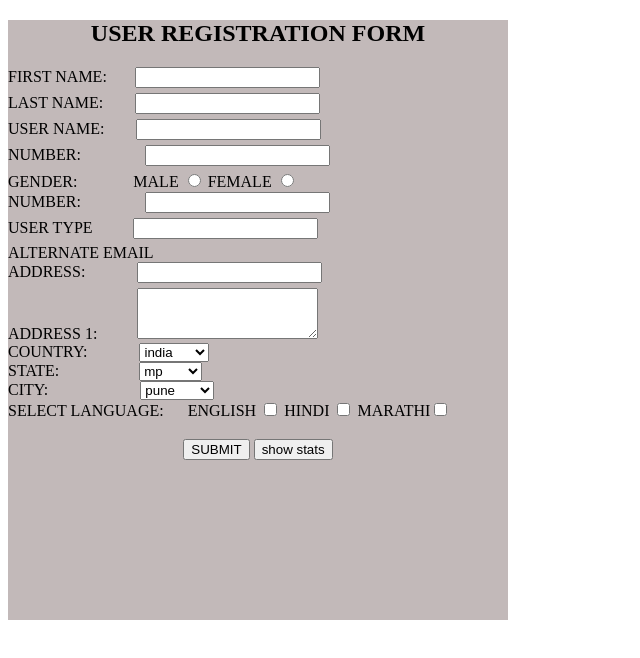
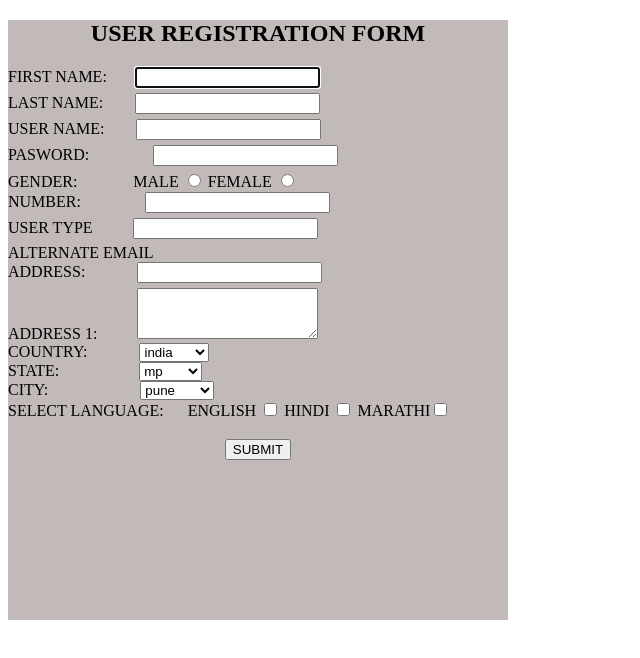
Before and after one commit to Gargi100/hashmap, a plain HTML site: page js_assignment1/1not.html in a window 1280 px wide. Shown: the whole page, without its empty margins (0-640 px from the left). Drawn offline with Linux system fonts and the light colour scheme.

Commit message:
Update 1not.html

```diff
--- a/js_assignment1/1not.html
+++ b/js_assignment1/1not.html
@@ -24,15 +24,15 @@
             <h2>USER REGISTRATION FORM</h2>
         </center>
         FIRST NAME: &emsp;&nbsp;
-        <input type="text" name="first" id="" class="txt" required><br>
+        <input type="text" name="first" id="" class="txt" required autofocus><br>
         LAST NAME: &emsp;&nbsp;&nbsp;
         <input type="text" name="last" id=""  class="txt" required><br>
         USER NAME:
         &emsp; &nbsp;
         <input type="text" name="user" id=""  class="txt"required><br>
-        NUMBER:
+        PASWORD:
         &emsp; &emsp; &emsp;
-        <input type="text" name="password" id="password" maxlength="10"  class="txt" required><br>
+        <input type="password" name="password" id="password" minlength="8"  class="txt" required pattern="((?=.*\d)(?=.*[a-z])(?=.*[A-Z])(?=.*[\W]).{6,20})"><br>
         GENDER: &emsp;&emsp;&emsp;
         <label for="rad" id="gender">
             MALE <input type="radio" name="rad" id="male" value="MALE" class="m1"  >
@@ -48,9 +48,9 @@
        </label>
        NUMBER:
        &emsp; &emsp; &emsp;
-       <input type="text" name="password" id="pass" minlength="8"  class="txt" required><br>
+       <input type="text" name="password" class="num" maxlength="12" class="txt" onkeyup="funcc(this)" required><br>
 
-        USER TYPE &emsp;  &emsp;<input type="text" name="" id="">
+        USER TYPE &emsp;  &emsp;<input type="text" name="" id="lop">
        <br> ALTERNATE EMAIL <br> ADDRESS: &emsp;  &emsp; &nbsp;
         <input type="text" name="" id=""  class="txt" required><br>
         ADDRESS 1: &emsp;  &nbsp; &nbsp;
@@ -85,7 +85,7 @@
         MARATHI<input type="checkbox" name="" id="" value="MARATHI"  class="chckbox" ><br>
         <br><center>
             <button class="btn">SUBMIT</button>
-            <button onclick="func()" class="btn">show stats</button>
+
         </center>
         <br class="br">
     </form>
@@ -103,5 +103,12 @@
      })
 
 
+    // loop.addEventListener("click",()=>{
+
+    //     alert( document.getElementsByTagName("input")[8].value.replace(/(\d{3})(\d{3})(\d{3})(\d+)/, '$1-$2-$3-$4'));
+    //     //document.getElementById("num").innerHTML.replace(/(\d{3})(\d{3})(\d+)/, '$1-$2-$3');
+    //     document.getElementsByTagName("input")[8].value.replace(/(\d{3})(\d{3})(\d+)/, '$1-$2-$3')
+    // })
+
   </script></body>
     </html>
```
